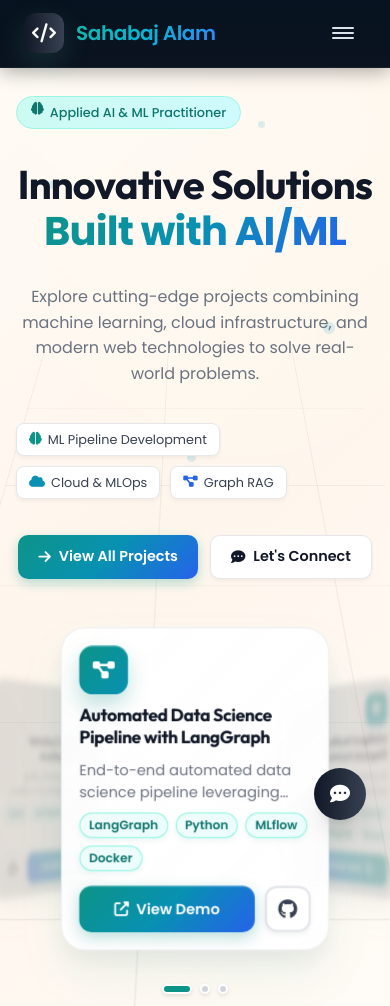
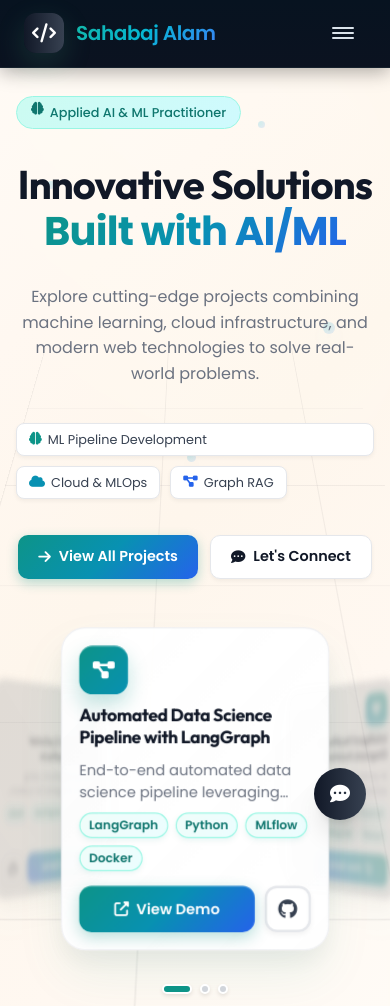
Before and after one commit to sahabajalam/portfolio_fastapi_v, a FastAPI app: page / in a window 390 px wide. Shown: the top 1006 px of the page. Run offline with FastAPI, Linux system fonts and the light colour scheme; some libraries are stand-ins or nearby versions.

Commit message:
Add mobile-specific layout for hero feature pills

```diff
--- a/static/css/modules/hero.css
+++ b/static/css/modules/hero.css
@@ -819,4 +819,9 @@
     .carousel-card:nth-child(3) {
         transform: translate(-50%, -50%) rotateY(240deg) translateZ(180px) !important;
     }
+
+    /* Mobile: Make ML Pipeline Development full-width on first line */
+    .hero-left > div > span:first-child {
+        flex-basis: 100% !important;
+    }
 }
```
